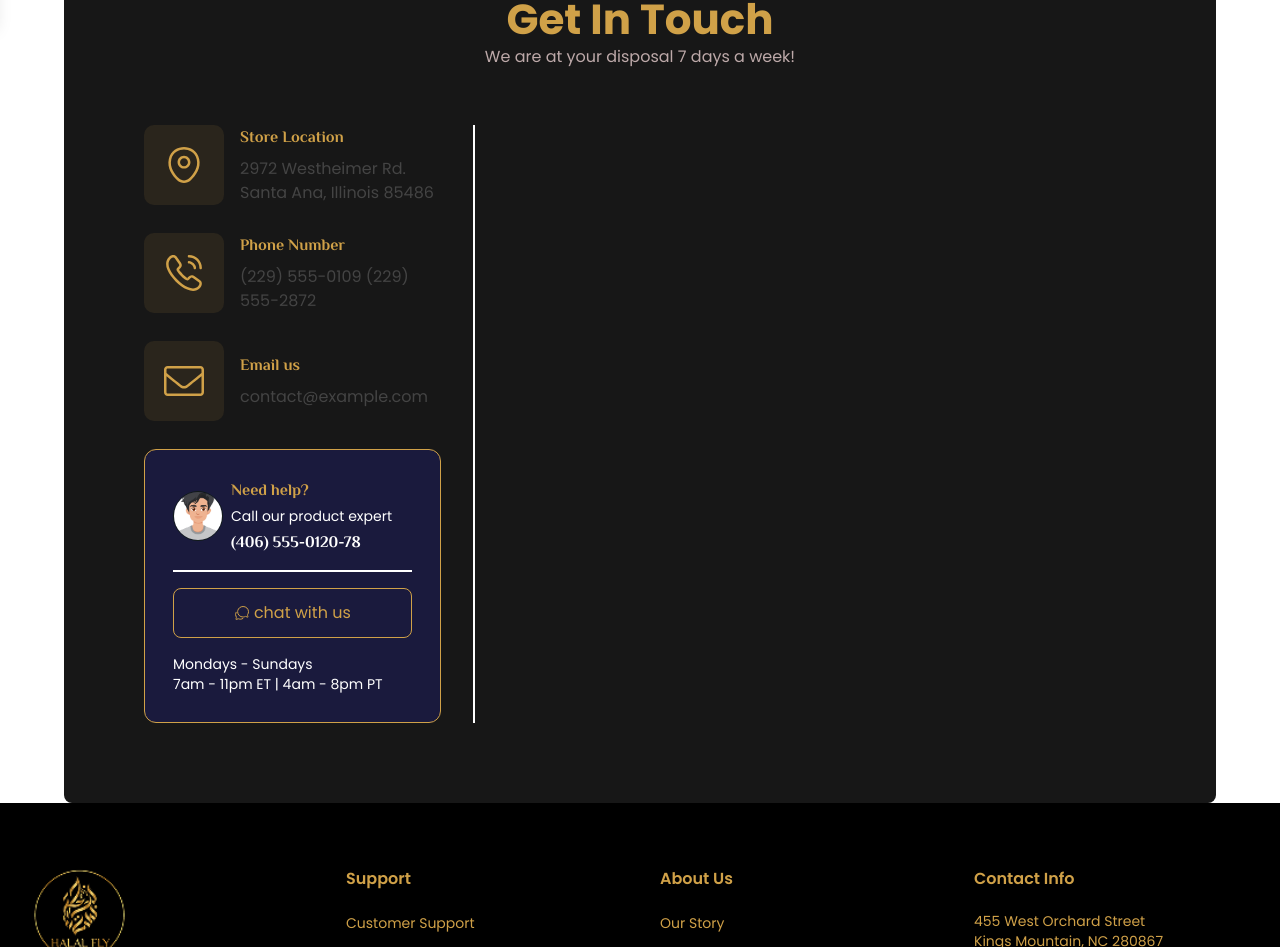
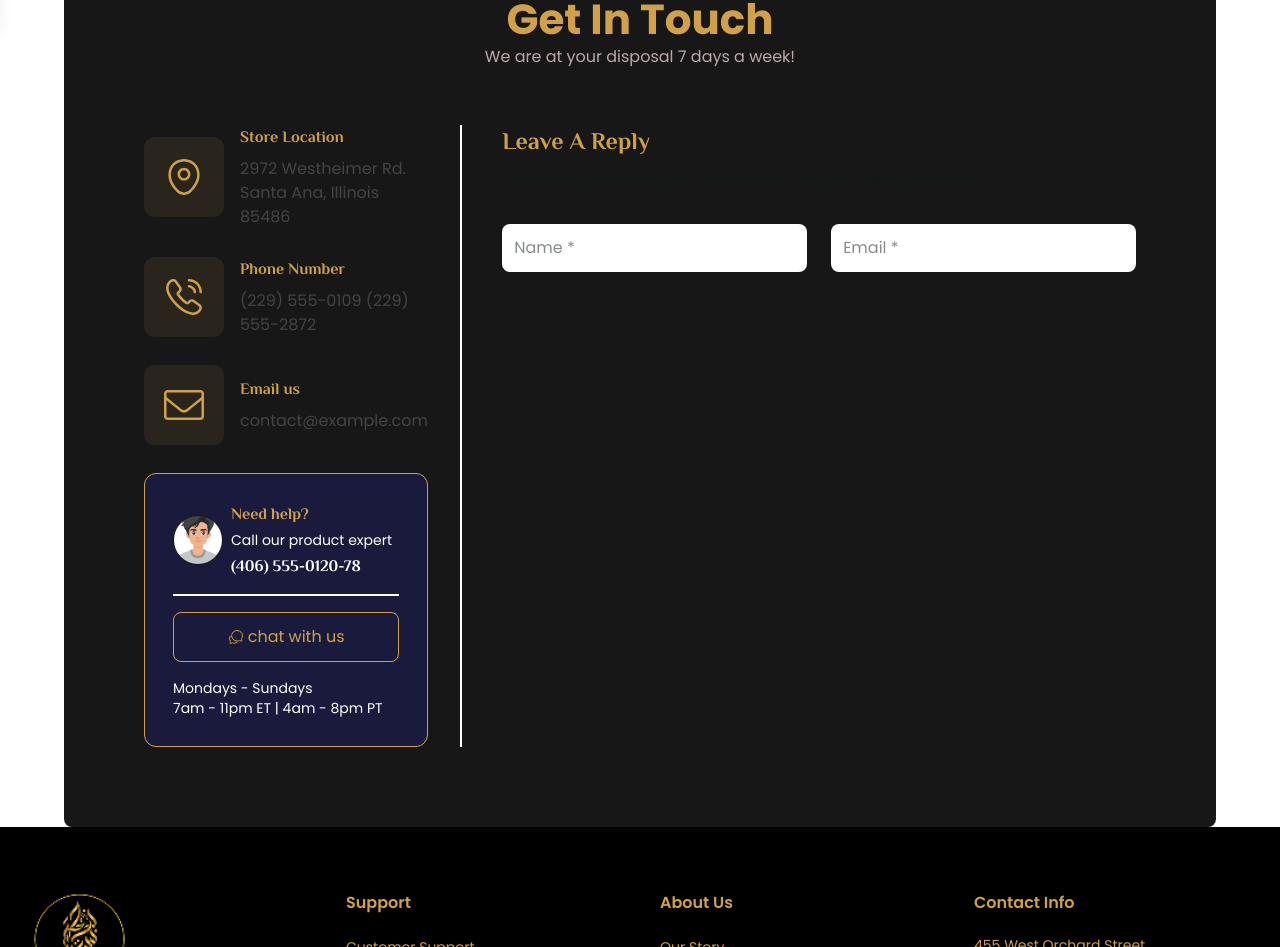
Before and after one commit to theashrafislam/halal-fly-v1, a Next.js app: page /contact in a window 1280 px wide. Shown: the part 777-1724 px from the top of the page. Built offline with nearby package versions, Linux system fonts and the light colour scheme; a web font is replaced by a local one.

Commit message:
create form compoenent

```diff
--- /dev/null
+++ b/src/app/Components/Contact/ContactFormSection/ContactFormSection.jsx
@@ -0,0 +1,24 @@
+import React from 'react';
+
+const ContactFormSection = () => {
+    return (
+        <div>
+            {/* header section  */}
+            <div className='flex flex-col gap-3 pb-[35px]'>
+                <h6 className='text-2xl font-bold text-[#D0A148] font-philosopher'>Leave A Reply</h6>
+                <p className='text[#444] text-sm'>Your email address will not be published. Required fields are marked *</p>
+            </div>
+
+            {/* contact input feilds  */}
+            <div>
+                {/* name and email  */}
+                <div className='flex items-center justify-center gap-6'>
+                    <input type="text" name="name" id="name" placeholder='Name *' className='p-3 rounded-lg bg-white text-base w-full'/>
+                    <input type="email" name="email" id="email" placeholder='Email *' className='p-3 rounded-lg bg-white text-base w-full'/>
+                </div>
+            </div>
+        </div>
+    );
+};
+
+export default ContactFormSection;
--- a/src/app/Components/Contact/GetInTouchSection/GetInTouchSection.jsx
+++ b/src/app/Components/Contact/GetInTouchSection/GetInTouchSection.jsx
@@ -1,6 +1,7 @@
 import Image from 'next/image';
 import React from 'react';
 import { IoChatbubblesOutline } from 'react-icons/io5';
+import ContactFormSection from '../ContactFormSection/ContactFormSection';
 
 const GetInTouchSection = () => {
 
@@ -64,7 +65,7 @@ const GetInTouchSection = () => {
             </div>
 
             {/* main section  */}
-            <div className='flex items-center gap-5'>
+            <div className='flex items-start gap-10'>
                 <div className='w-1/3 pr-8 border-r-2 border-white'>
                     {/* contacts  */}
                     <div className='flex flex-col gap-7 pb-7'>
@@ -104,7 +105,9 @@ const GetInTouchSection = () => {
                         </div>
                     </div>
                 </div>
-                <div></div>
+                <div className='w-2/3'>
+                    <ContactFormSection />
+                </div>
             </div>
         </div>
     );
```
